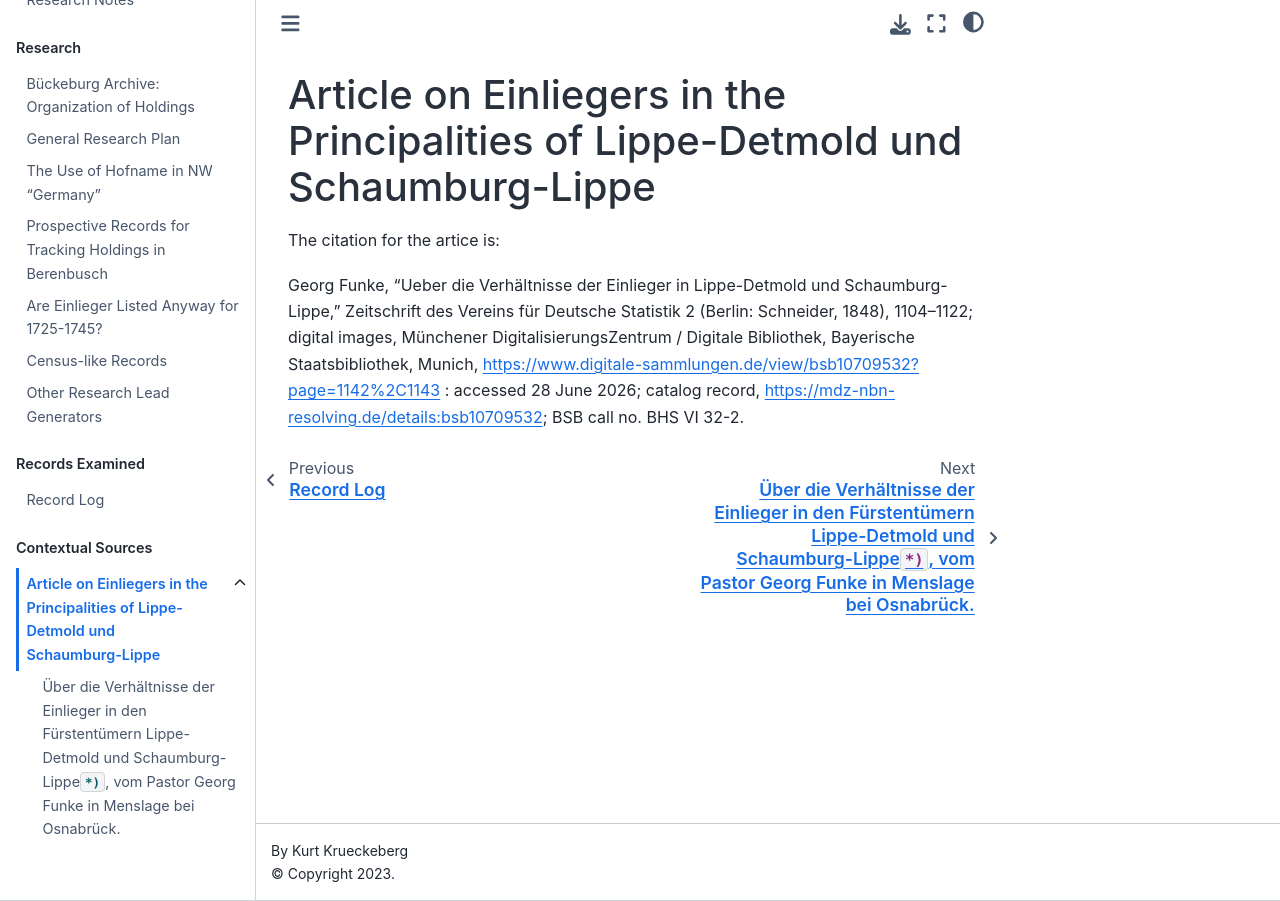
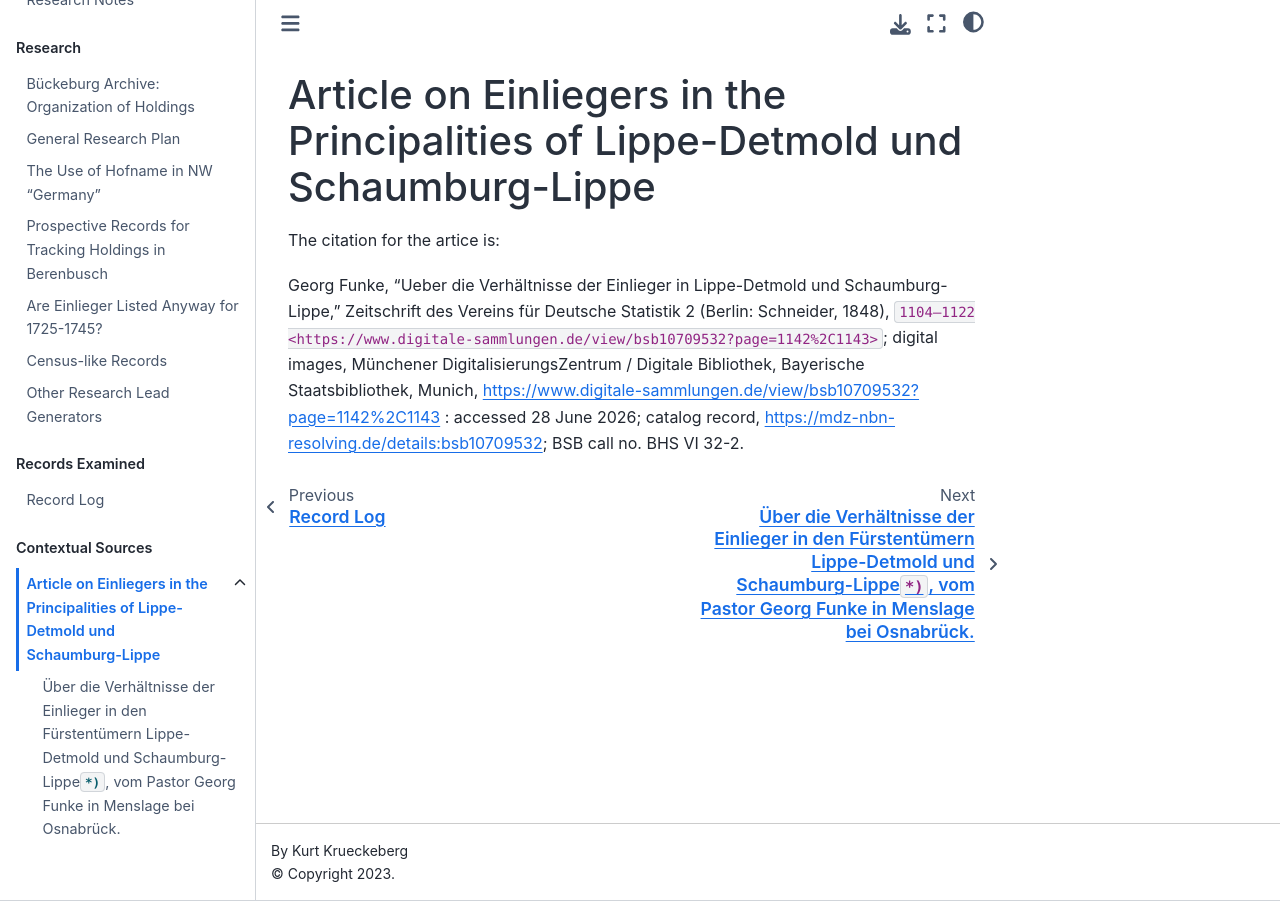
Before and after one commit to kurt-krueckeberg/sphinx-research, a Jupyter Book: the page built from contextual-sources/funke-article/index.md, in a window 1280 px wide. Built offline with Jupyter Book 1.0.4 settings and Sphinx 7.4.7 and the Sphinx Book theme 1.1.4, drawn with Linux system fonts in a browser that asks for light colours; part of the change alters nothing that is shown.

Commit message:
Update files

```diff
--- a/contextual-sources/funke-article/index.md
+++ b/contextual-sources/funke-article/index.md
@@ -4,4 +4,6 @@ The citation for the artice is:
 
 (citation)=
 
-Georg Funke, "Ueber die Verhältnisse der Einlieger in Lippe-Detmold und Schaumburg-Lippe," Zeitschrift des Vereins für Deutsche Statistik 2 (Berlin: Schneider, 1848), 1104–1122; digital images, Münchener DigitalisierungsZentrum / Digitale Bibliothek, Bayerische Staatsbibliothek, Munich, <https://www.digitale-sammlungen.de/view/bsb10709532?page=1142%2C1143> : accessed 28 June 2026; catalog record, <https://mdz-nbn-resolving.de/details:bsb10709532>; BSB call no. BHS VI 32-2.
+Georg Funke, "Ueber die Verhältnisse der Einlieger in Lippe-Detmold und Schaumburg-Lippe," Zeitschrift des Vereins für Deutsche Statistik 2
+(Berlin: Schneider, 1848), `1104–1122 <https://www.digitale-sammlungen.de/view/bsb10709532?page=1142%2C1143>`; digital images, Münchener DigitalisierungsZentrum / Digitale Bibliothek, Bayerische Staatsbibliothek,
+Munich, <https://www.digitale-sammlungen.de/view/bsb10709532?page=1142%2C1143> : accessed 28 June 2026; catalog record, <https://mdz-nbn-resolving.de/details:bsb10709532>; BSB call no. BHS VI 32-2.
```
